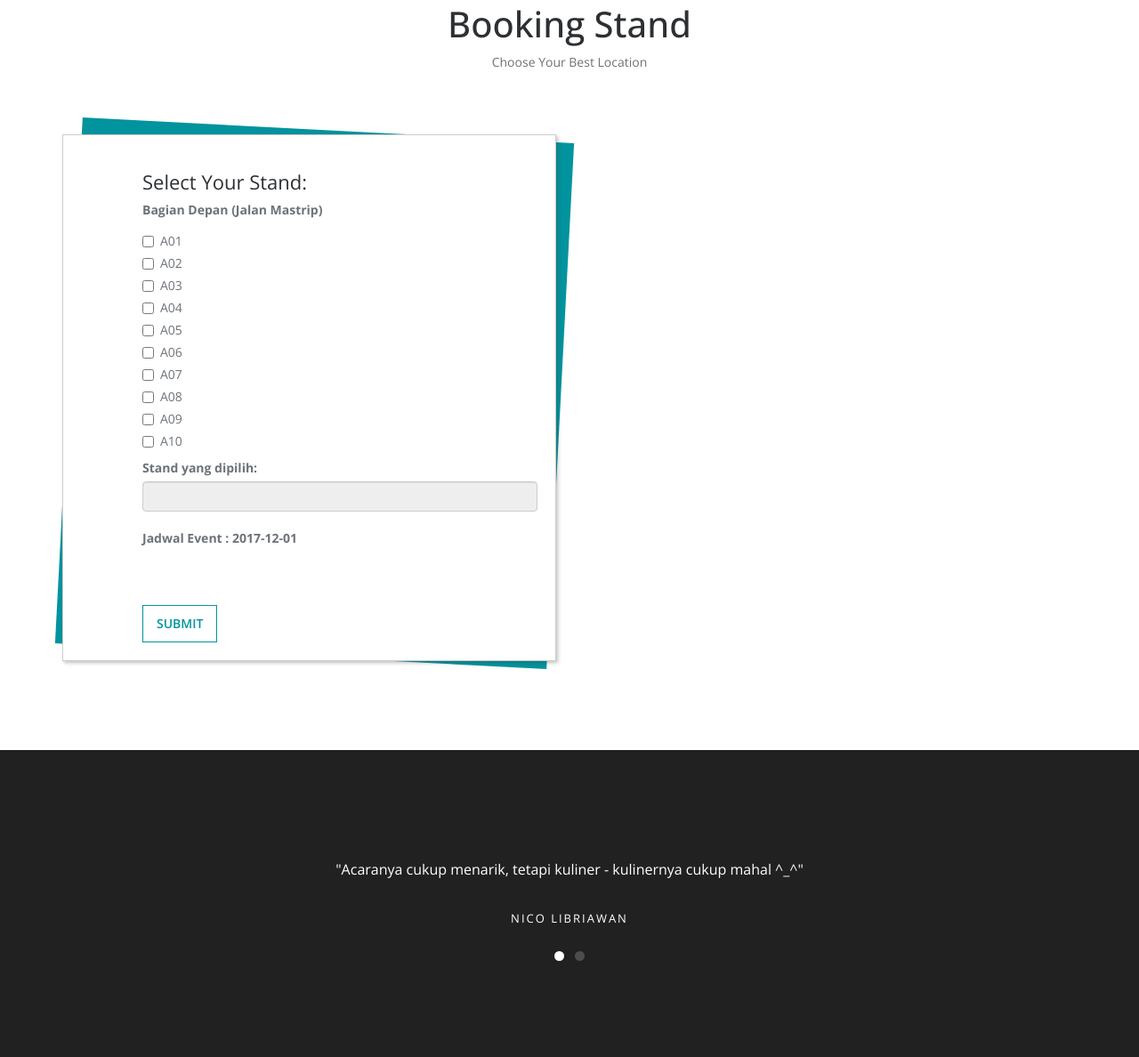
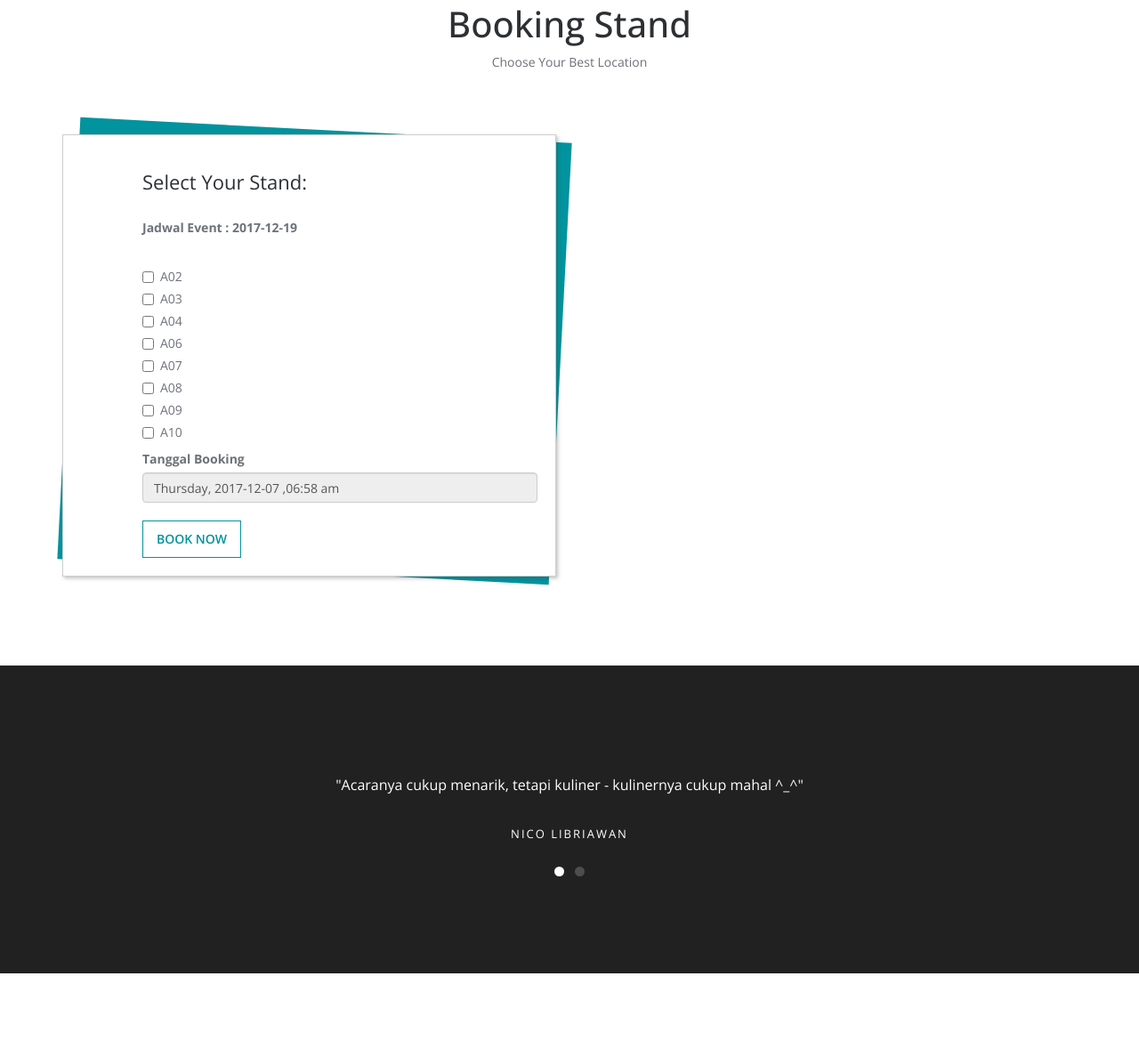
Before and after one commit to cahyanapahlevi/tamupoltek.id, a PHP site: page / in a window 1280 px wide. Shown: the part 2460-3648 px from the top of the page at 89% size. Run offline with PHP 8.4, Linux system fonts and the light colour scheme; a user stored in the database is signed in; data comes from the database, SQL or seed files in the repository; data that the repository does not hold is empty; some web fonts are replaced.

Commit message:
Versi Beta v.2

```diff
--- a/index.php
+++ b/index.php
@@ -30,7 +30,7 @@ include("user/koneksi.php");
 <!-- header section -->
 <section class="banner" role="banner">
   <header id="header">
-    <div class="header-content clearfix"> <a class="logo" href="index.php"><i class="fa fa-study"> TAMU</i></a>
+    <div class="header-content clearfix"> <a class="logo" href="index.php"><i class="fa fa-shopping-cart"> TAMU</i></a>
       <nav class="navigation" role="navigation">
         <ul class="primary-nav">
 		 <li><a href="#banner">Home</a></li>
@@ -38,6 +38,7 @@ include("user/koneksi.php");
           <li><a href="#content-3-10">About</a></li>
           <li><a href="#gallery">Gallery</a></li>
           <li><a href="#contact">Contact</a></li>
+          <!--<li><a href="#testimonials">Testimonials</a></li>-->
         <?php if (!isset($_SESSION['id'])) { ?>
           <li><a href="#" data-toggle="modal" data-target="#login">Booking Stand</a></li>
           <li><a href="#" data-toggle="modal" data-target="#login">Login</a></li>
@@ -55,10 +56,7 @@ include("user/koneksi.php");
                   <li><a href="user/logout.php">Sign Out</a></li>
                 </ul>
             </li>
-
             <?php } ?>
-
-
         </ul>
       </nav>
       <a href="#" class="nav-toggle">Menu<span></span></a> </div>
@@ -102,7 +100,6 @@ include("user/koneksi.php");
   <div class="container">
     <div class="col-md-8 col-md-offset-2 text-center">
       <h3>join us, and be a successful entrepreneur.</h3>
-
     </div>
   </div>
 </section>
@@ -135,8 +132,8 @@ $cekevent=mysqli_fetch_array($sql);
     </div>
   </div>
 </section>
+<!-- services section -->
 
-<!-- services section -->
 <!--About-->
 <section id="content-3-10" class="content-block data-section nopad content-3-10">
 	<div class="image-container col-sm-6 col-xs-12 pull-left">
@@ -163,15 +160,18 @@ $cekevent=mysqli_fetch_array($sql);
 
 <!-- package section -->
 <div id="collapse1" class="collapse">
-<section class="video-section">
+<section class="video-section intro">
   <div class="container">
     <div class="row">
-            <div id="content15" data-section="content-15" class="data-section">
+            <div id="content24" data-section="content-24" class="data-section">
     		<div class="col-md-6">
 				<h3 class="eidtContent">Content Video</h3>
-
-
+				<p class="eidtContent">Lorem Ipsum is simply dummy text of the printing and typesetting industry. Lorem Ipsum has been the industry's standard dummy text ever since the 1500s, when an unknown printer took a galley of type and scrambled it to make a type specimen book.</p>
+   				<p class="editContent">There are many variations of passages of Lorem Ipsum available, but the majority have suffered alteration in some form, by injected humour, or randomised words which don't look even slightly believable.</p>
+				<p class="editContent">There are many variations of passages of Lorem Ipsum available, but the majority have suffered alteration in some form, by injected humour, or randomised words which don't look even slightly believable.</p>
     		</div>
+			<div class="col-md-6">
+				<div class="embed-responsive embed-responsive-16by9">
           <?php
          function youtube($url){
            $link=str_replace('http://www.youtube.com/watch?v=', '', $url);
@@ -186,9 +186,6 @@ function youtube($url){
              echo youtube("https://www.youtube.com/watch?v=MiNoCgyiDBg");
 
          ?>
-			<div class="col-md-6">
-				<div class="embed-responsive embed-responsive-7by9">
-
 				</div>
 			</div>
     	</div>
@@ -208,7 +205,7 @@ function youtube($url){
     <div class="row no-gutter">
       <?php
 
-				$cek = mysqli_query($connect,"Select * from galeri order by id_galeri desc LIMIT 8");
+				$cek = mysqli_query($connect,"select * from galeri order by id_galeri desc LIMIT 8");
 				while($cek2=mysqli_fetch_assoc($cek)){
 			?>
       <div class="col-lg-3 col-md-6 col-sm-6 work"> <a href="images/galeri/<?php echo $cek2['gambar'];?>" class="work-box"> <img src="images/galeri/<?php echo $cek2['gambar'];?>" alt="">
@@ -228,7 +225,7 @@ function youtube($url){
 <!-- Booking Stand Section -->
 <?php if (isset($_SESSION['id'])) { ?>
   <?php
-   $tgl=date('Y-m-d');
+   $tgl=date('l, Y-m-d ,h:i a');
    #echo $tgl;
    ?>
 <section id="booking" class="section teams">
@@ -242,42 +239,13 @@ function youtube($url){
   <div class="services-content">
   <h4>Select Your Stand:</h4>
   <form action="user/booking.php" method="post">
-  <label class="control-group">Bagian Depan (Jalan Mastrip)</label>
+    <label class="control-group"></label>
       <div class="control-group">
         <?php
-      $sql     = mysqli_query($connect,"select * from stand");
-      while($query2=mysqli_fetch_array($sql)){
-    ?>
-      <div class="checkbox">
-      <label>
-      <?php if(!isset($query2['id_user'])){ ?>
-        <input type="checkbox" onclick="if(this.checked){myFunction(this.value)}else{functionUnchek(this.value)}" name="check_list[]" value="<?php echo $query2['id_stand'];?>"><?php echo $query2['id_stand'];?></label><br>
-      <?php }else{ ?>
-        <input type="checkbox" name="check_list[]" disabled> <?php echo $query2['id_stand'];?> Sudah DiBooking
-      <?php } ?>
-      </div>
-    <?php } ?>
-    </div>
-    <div class="control-group">
-      <label class="control-label">Stand yang dipilih: </label>
-      <div class="controls">
-    <input type="text" id="order" name="total" class="form-control" value="" readonly="readonly" /><br>
-      </div>
-    </div>
-          <script>
-          function myFunction(a){
-            if(a != null){
-              document.getElementById('order').value += a + " ";
-            }
-          }
-          function functionUnchek(a){
-            var nilai = document.getElementById('order').value;
-            document.getElementById('order').value = nilai.replace(a + " ", "");
-          }
-          </script>
-      <?php
-        $sql2     = mysqli_query($connect,"select * from event");
+          $tgl_event='';
+          $sql2     = mysqli_query($connect,"select * from event ORDER BY eventdate DESC");
           while($query3=mysqli_fetch_array($sql2)){
+            $tgl_event=$query3['eventdate'];
         ?>
       <div class="control-group">
         <label class="control-label">Jadwal Event : <?php echo $query3['eventdate']?></label>
@@ -286,10 +254,23 @@ function youtube($url){
             <?php } ?>
         </div>
       </div>
+      <?php
+        $sql     = mysqli_query($connect,"SELECT stand.id_stand FROM stand WHERE NOT EXISTS (SELECT * FROM detail_booking, event,booking WHERE detail_booking.id_stand = stand.id_stand and booking.id_event=event.id_event and event.eventdate='$tgl_event')");
+        while($query2=mysqli_fetch_array($sql)){
+      ?>
+        <div class="checkbox">
+        <label>
+          <input type="checkbox" name="check_list[]" value="<?php echo $query2['id_stand'];?>"> <?php echo $query2['id_stand'];?>
+        </div>
+      <?php } ?>
+      </div>
+      <div class="control-group">
+        <label class="control-label">Tanggal Booking</label>
+        <input type="text" class="form-control" name="tanggal" value="<?php echo $tgl ?>" readonly>
+        <input type="hidden" class="form-control" name="status" value="NOT PAID">
         <input type="hidden" name="id_user" value="<?php echo $_SESSION['id'];?>"><br>
-    <input type="hidden" name="tanggal" value="<?php echo $tgl ?>"><br>
-    <input type="submit" name="submit" Value="Submit" class="btn btn-success"/>
-
+      </div>
+      <input type="submit" name="submit" Value="Book Now" class="btn btn-success"/>
       <?php include 'user/booking.php';?>
     </form>
     </div>
@@ -487,14 +468,16 @@ function youtube($url){
 </div>
 
 <!--MODAL Account-->
+
+<div class="modal fade bs-modal-md" id="akun" tabindex="-1" role="dialog" aria-labelledby="mySmallModalLabel" aria-hidden="true">
+  <div class="modal-dialog modal-md">
+    <div class="modal-content">
       <?php
-$ceknama=mysqli_query($connect,"select * from user where id_user='$_SESSION[id]' ");
+      $id = $_SESSION['id'];
+      $ceknama=mysqli_query($connect,"select * from user where id_user='$id' ");
       $ceknamalagi=mysqli_fetch_array($ceknama);
       $tgl2=date('l, d-m-Y, h:i:a');
       ?>
-<div class="modal fade bs-modal-md" id="akun" tabindex="-1" role="dialog" aria-labelledby="mySmallModalLabel" aria-hidden="true">
-  <div class="modal-dialog modal-md">
-    <div class="modal-content">
         <div class="row">
           <div class="services-content">
             <p class=" text-info" align="right"><?php echo $tgl2 ?></p>
--- a/user/booking.php
+++ b/user/booking.php
@@ -32,13 +32,19 @@ if (isset($_POST['submit'])) {
 $id=$idbooking;
 $id_user = $_POST['id_user'];
 $tgl     = $_POST['tanggal'];
+$status = $_POST['status'];
 $event  = $_POST['date_event'];
+$stand  = $_POST['check_list'];
+
 if(!empty($_POST['check_list'])) {
   $checked_count = count($_POST['check_list']);
   foreach($_POST['check_list'] as $selected) {
-$query  = "INSERT INTO `booking` (`id_booking`,`date_booking`,`status`,`id_user`,`id_event`,`id_stand`) VALUES ('$id','$tgl','','$id_user','$event','$selected')";
+$query  = "INSERT INTO `booking` (`id_booking`,`date_booking`,`status`,`id_user`,`id_event`,`jumlah_stand`) VALUES ('$id','$tgl','$status','$id_user','$event','$checked_count')";
 $simpan = mysqli_query($connect,$query) or die(mysqli_error($simpan));
     if($simpan){
+        for($x=0;$x<$checked_count;$x++){
+      	mysqli_query($connect,"INSERT INTO `detail_booking` values('$id','$stand[$x]')");
+        }
     echo "<script language=\"javascript\">\n";
     echo "alert(\"Berhasil, Booking !\")\n";
     echo "window.location=\"../index.php\" ";
```
Also changed, not shown: admin/menu/booking.php (+7 -4 lines), admin/menu/proseseditbooking.php (added, +18 -0 lines), tamupoltek.sql (+32 -8 lines). Lines whose indentation alone changed are shown as unchanged.
